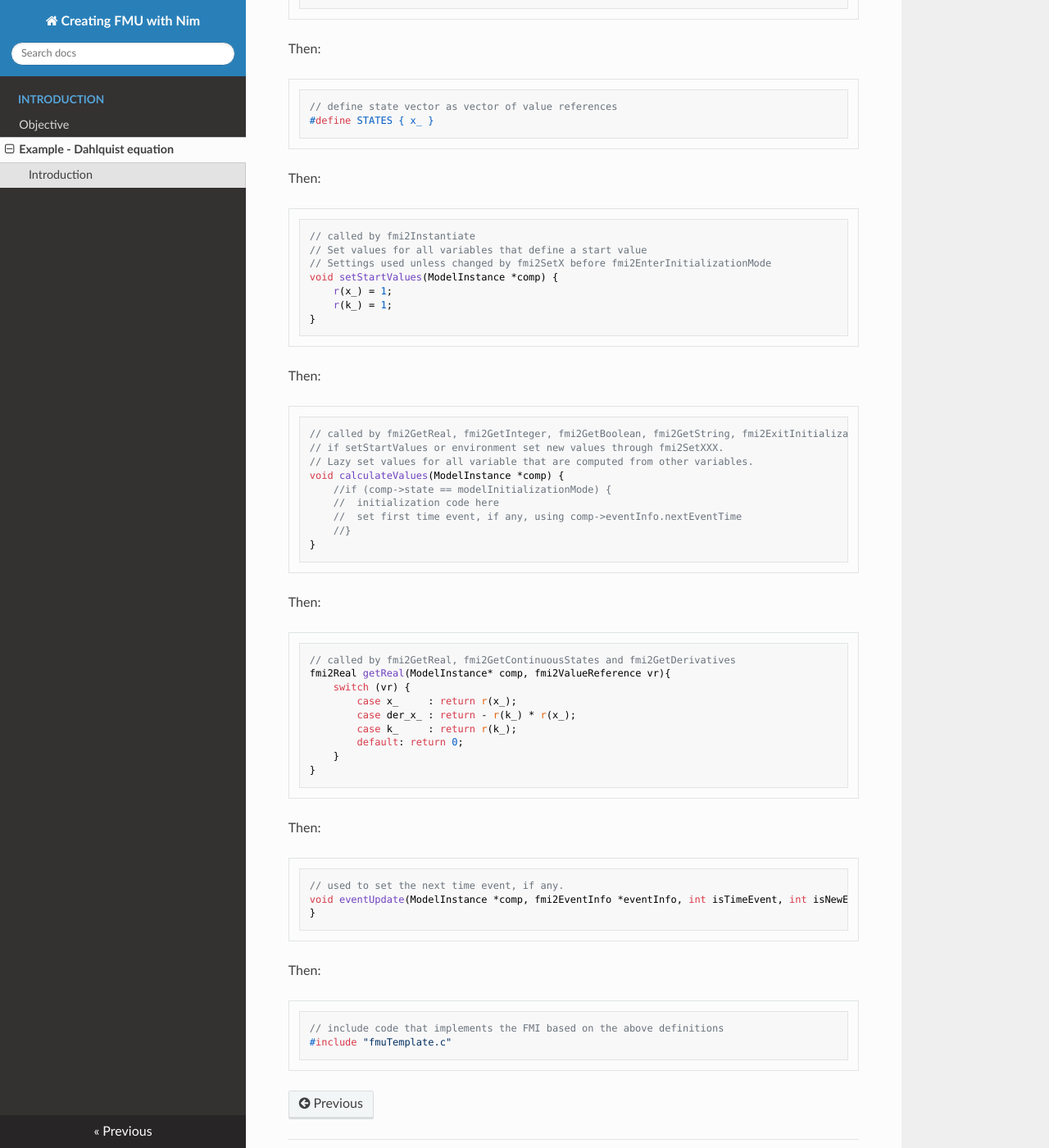
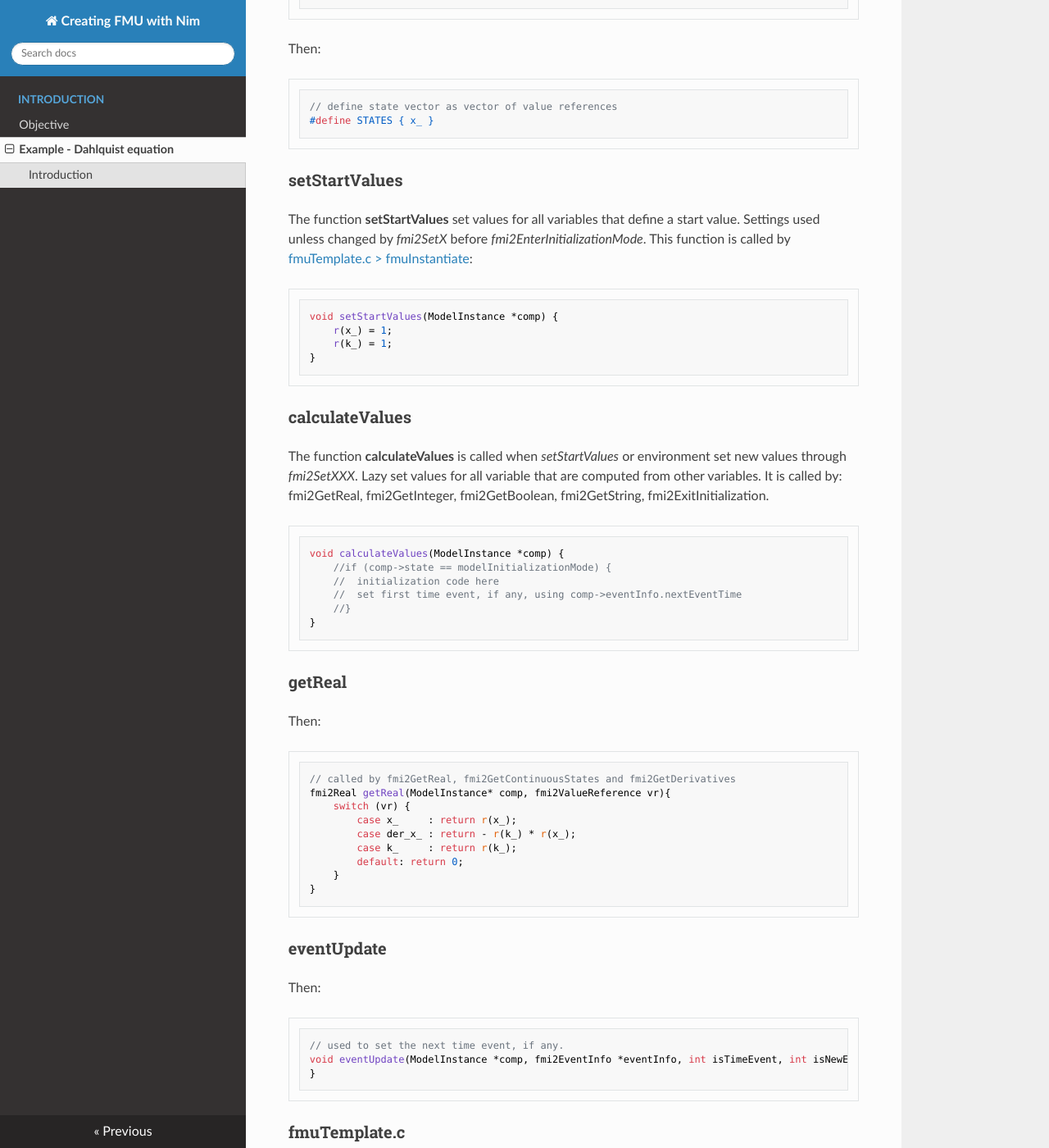
Before and after one commit to mantielero/fmi, an MkDocs documentation site: the page built from docs/dq.md, in a window 1280 px wide and 1400 px high, scrolled down 1525 px. Shown: the whole window at 82% size. Built offline with MkDocs 1.6.1, drawn with Linux system fonts in a browser that asks for light colours; nearby versions of some CDN libraries; some of the changed text lies outside the part shown.

Commit message:
Improved

````diff
--- a/docs/dq.md
+++ b/docs/dq.md
@@ -55,23 +55,18 @@ Then:
 // define state vector as vector of value references
 #define STATES { x_ }
 ```
-
-Then:
+### setStartValues
+The function **setStartValues** set values for all variables that define a start value. Settings used unless changed by *fmi2SetX* before *fmi2EnterInitializationMode*. This function is called by [fmuTemplate.c > fmuInstantiate](https://github.com/qtronic/fmusdk/blob/7571334f71e076b9dc22436dade6aadc9f4b2d24/fmu20/src/models/fmuTemplate.c#L186):
 ```c
-// called by fmi2Instantiate
-// Set values for all variables that define a start value
-// Settings used unless changed by fmi2SetX before fmi2EnterInitializationMode
 void setStartValues(ModelInstance *comp) {
     r(x_) = 1;
     r(k_) = 1;
 }
 ```
 
-Then:
+### calculateValues
+The function **calculateValues** is called when *setStartValues* or environment set new values through *fmi2SetXXX*. Lazy set values for all variable that are computed from other variables. It is called by: fmi2GetReal, fmi2GetInteger, fmi2GetBoolean, fmi2GetString, fmi2ExitInitialization.
 ```c
-// called by fmi2GetReal, fmi2GetInteger, fmi2GetBoolean, fmi2GetString, fmi2ExitInitialization
-// if setStartValues or environment set new values through fmi2SetXXX.
-// Lazy set values for all variable that are computed from other variables.
 void calculateValues(ModelInstance *comp) {
     //if (comp->state == modelInitializationMode) {
     //  initialization code here
@@ -80,6 +75,7 @@ void calculateValues(ModelInstance *comp) {
 }
 ```
 
+### getReal
 Then:
 ```c
 // called by fmi2GetReal, fmi2GetContinuousStates and fmi2GetDerivatives
@@ -93,6 +89,7 @@ fmi2Real getReal(ModelInstance* comp, fmi2ValueReference vr){
 }
 ```
 
+### eventUpdate
 Then:
 ```c
 // used to set the next time event, if any.
@@ -100,8 +97,8 @@ void eventUpdate(ModelInstance *comp, fmi2EventInfo *eventInfo, int isTimeEvent,
 }
 ```
 
-Then:
+### fmuTemplate.c
+Finally, include code that implements the FMI based on the above definitions:
 ```c
-// include code that implements the FMI based on the above definitions
 #include "fmuTemplate.c"
 ```
````
